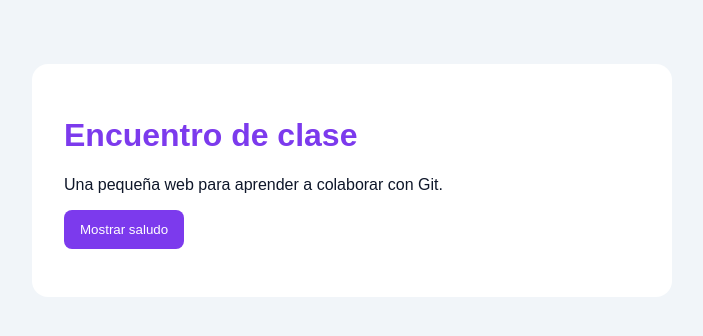
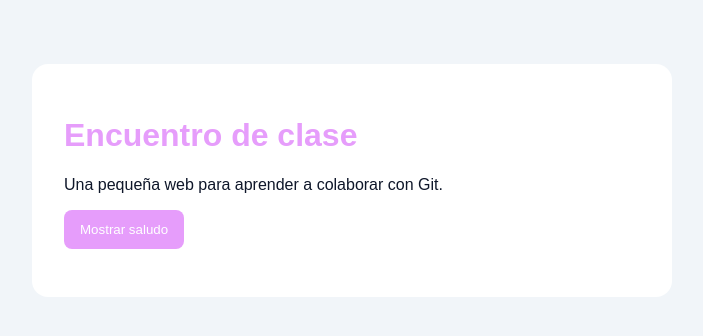
Before and after one commit to noelajusto03/practica-git-pareja, a plain HTML site: page index.html in a window 1280 px wide. Shown: the whole page, without its empty margins (288-991 px from the left). Drawn offline with Linux system fonts and the light colour scheme.

Commit message:
Proponer un nuevo color principal

```diff
--- a/style.css
+++ b/style.css
@@ -1,5 +1,5 @@
 :root {
-  --color-principal: #7c3aed;
+  --color-principal: #E69DFB;
 }
 
 body {
```
